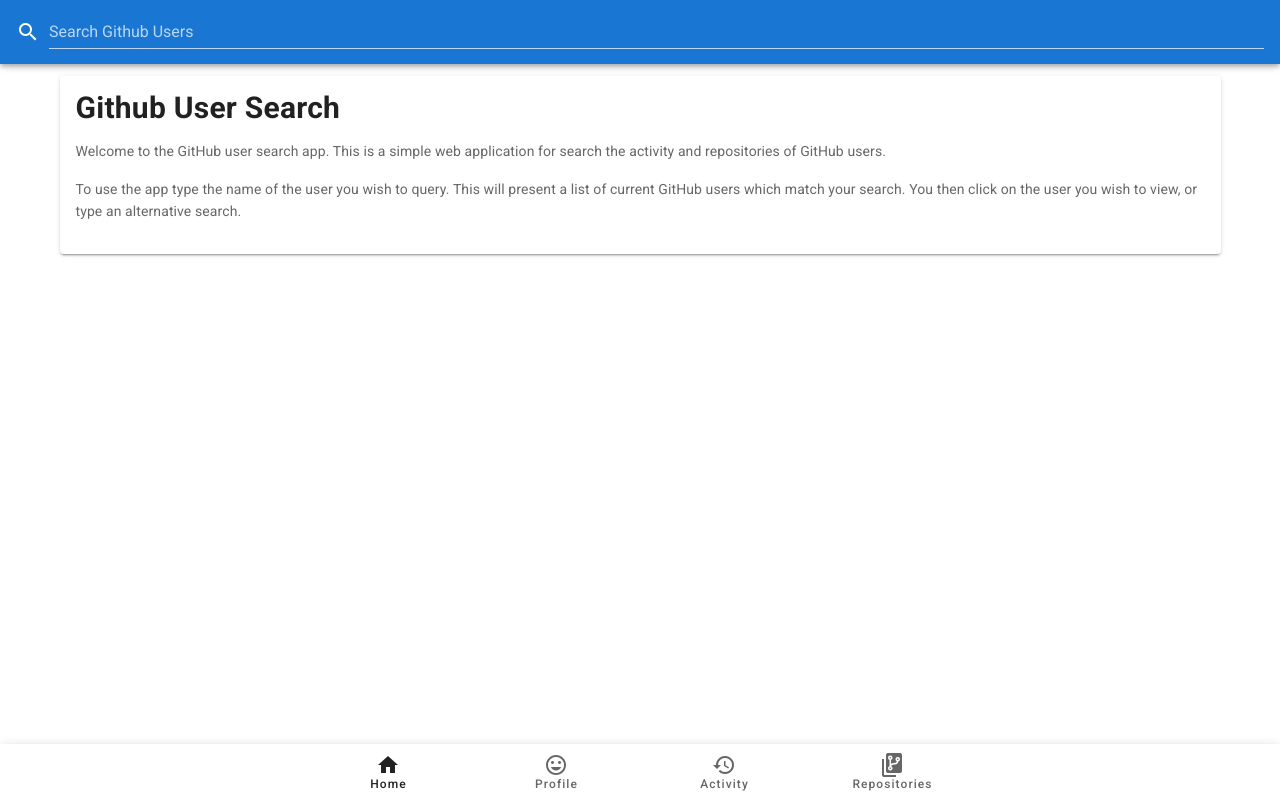
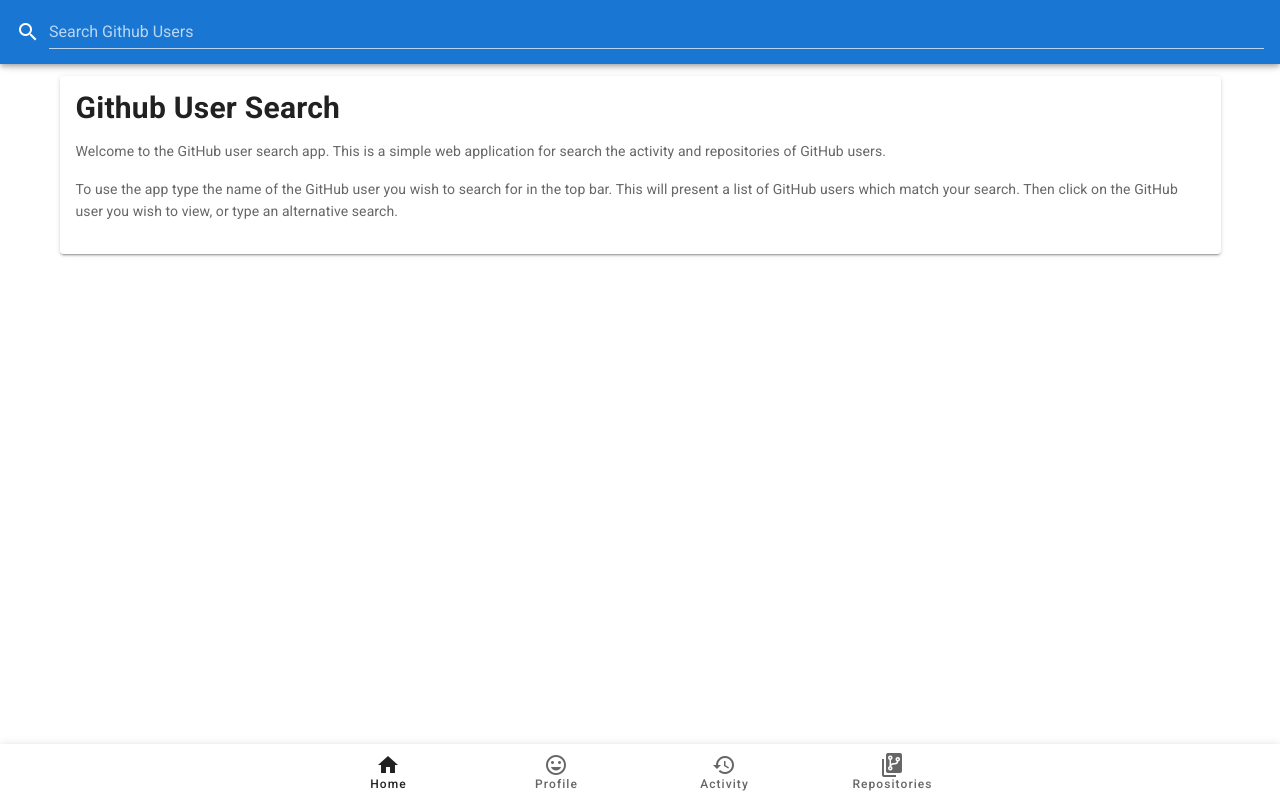
Before and after one commit to AndrewJamesTurner/github-user-search, a Vue app: page /#/ in a window 1280 px wide. Built offline with nearby package versions, Linux system fonts and the light colour scheme.

Commit message:
updated home page text

```diff
--- a/src/views/Home.vue
+++ b/src/views/Home.vue
@@ -6,7 +6,7 @@
       </v-card-title>
       <v-card-text>
         <p>Welcome to the GitHub user search app. This is a simple web application for search the activity and repositories of GitHub users.</p>
-        <p>To use the app type the name of the user you wish to query. This will present a list of current GitHub users which match your search. You then click on the user you wish to view, or type an alternative search.</p>
+        <p>To use the app type the name of the GitHub user you wish to search for in the top bar. This will present a list of GitHub users which match your search. Then click on the GitHub user you wish to view, or type an alternative search.</p>
 
       </v-card-text>
      </v-card>
```
